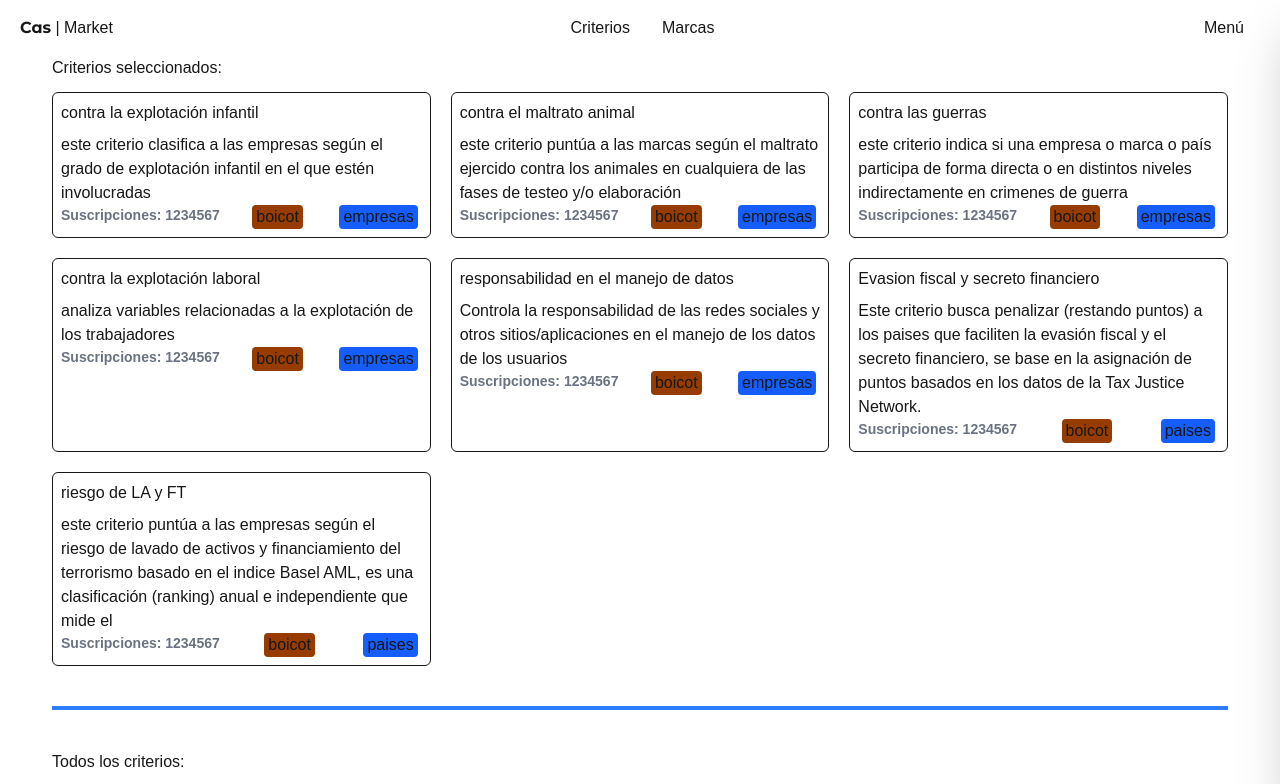
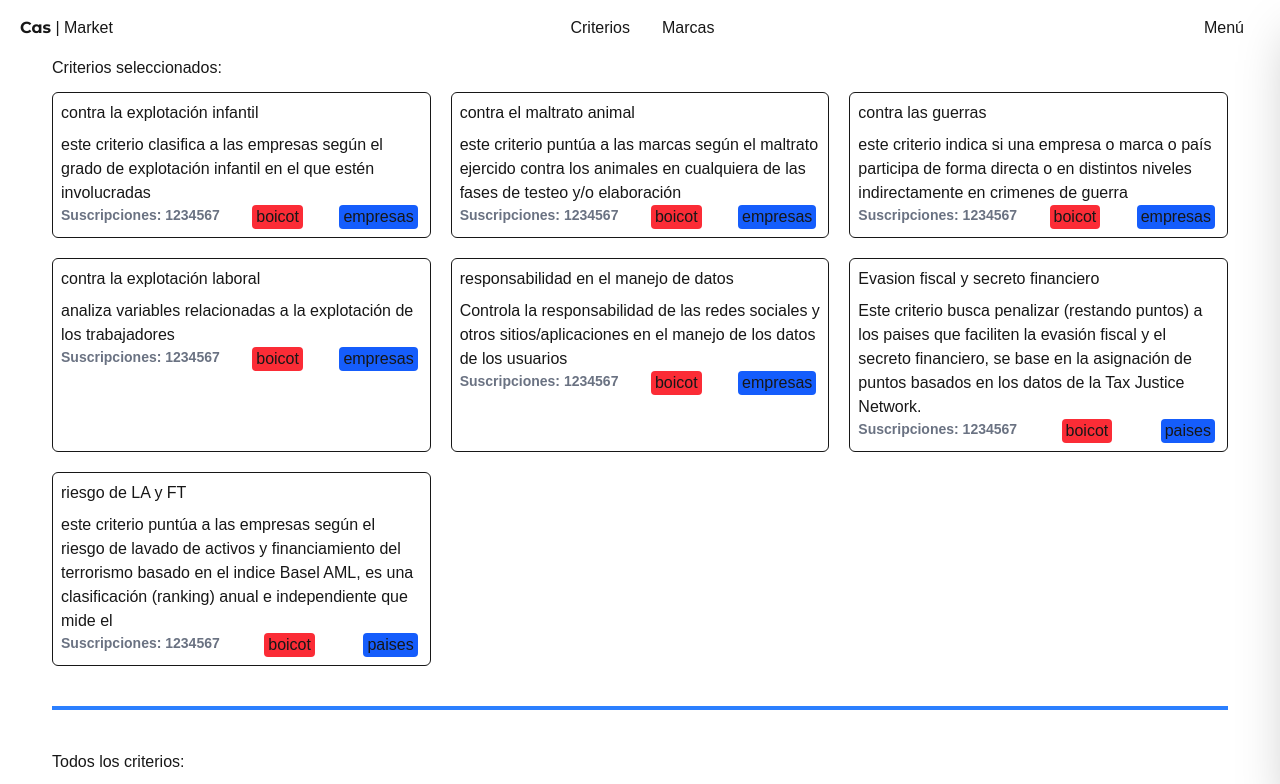
Before and after one commit to lucalquemist/cas-market, a Next.js app: page /criterios in a window 1280 px wide. Shown: the top 784 px of the page. Built offline with nearby package versions, Linux system fonts and the light colour scheme.

Commit message:
implementando criterios de paises

```diff
--- a/components/criterios/criterio-grid/CriterioGridItem.tsx
+++ b/components/criterios/criterio-grid/CriterioGridItem.tsx
@@ -3,6 +3,7 @@
 import { Criterio2 } from "@/interfaces";
 import Image from "next/image";
 import Link from "next/link";
+import clsx from "clsx";
 import { useState } from "react";
 
 
@@ -32,7 +33,14 @@ export const CriterioGridItem = ({ criterio }:Props) => {
           <div className="flex justify-between">
             <span className="font-bold text-gray-500 text-sm">Suscripciones: { criterio.suscripciones }</span>
 
-            <div className="px-1 bg-amber-800 rounded">{criterio.tipo}</div>
+            <div className={
+              clsx("px-1 rounded",
+                {
+                  'bg-red-500': true,
+                  'bg-green-700': false,
+                }
+              )
+            }>{criterio.tipo}</div>
             <div className="mx-1 px-1 bg-blue-600 rounded ">{criterio.implicado}</div>
 
           </div>
@@ -42,3 +50,5 @@ export const CriterioGridItem = ({ criterio }:Props) => {
 
   )
 }
+
+//bg-amber-800 rounded
--- a/interfaces/index.ts
+++ b/interfaces/index.ts
@@ -1,10 +1,8 @@
 
 
-export * from './information.interface';
 
 export * from './marca.interface';
 
-export * from './marcasResultados.interface';
 
 export * from './pais.interface';
 
```
